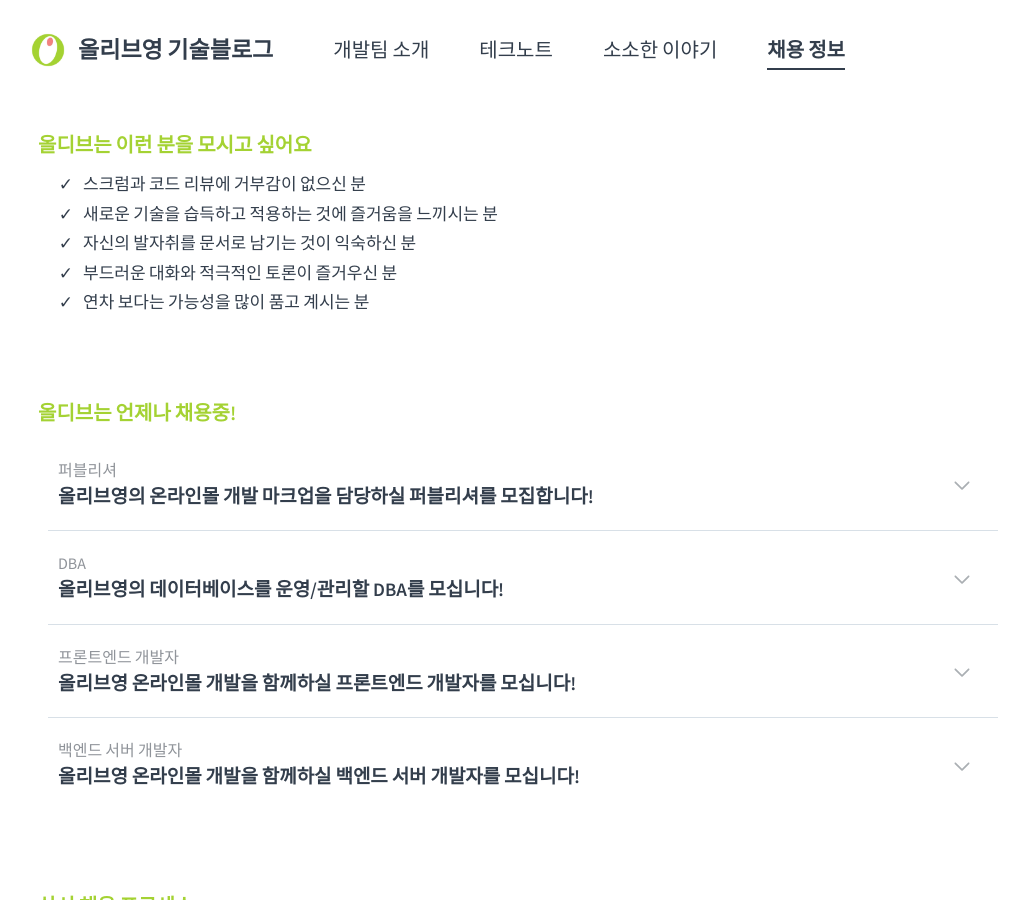
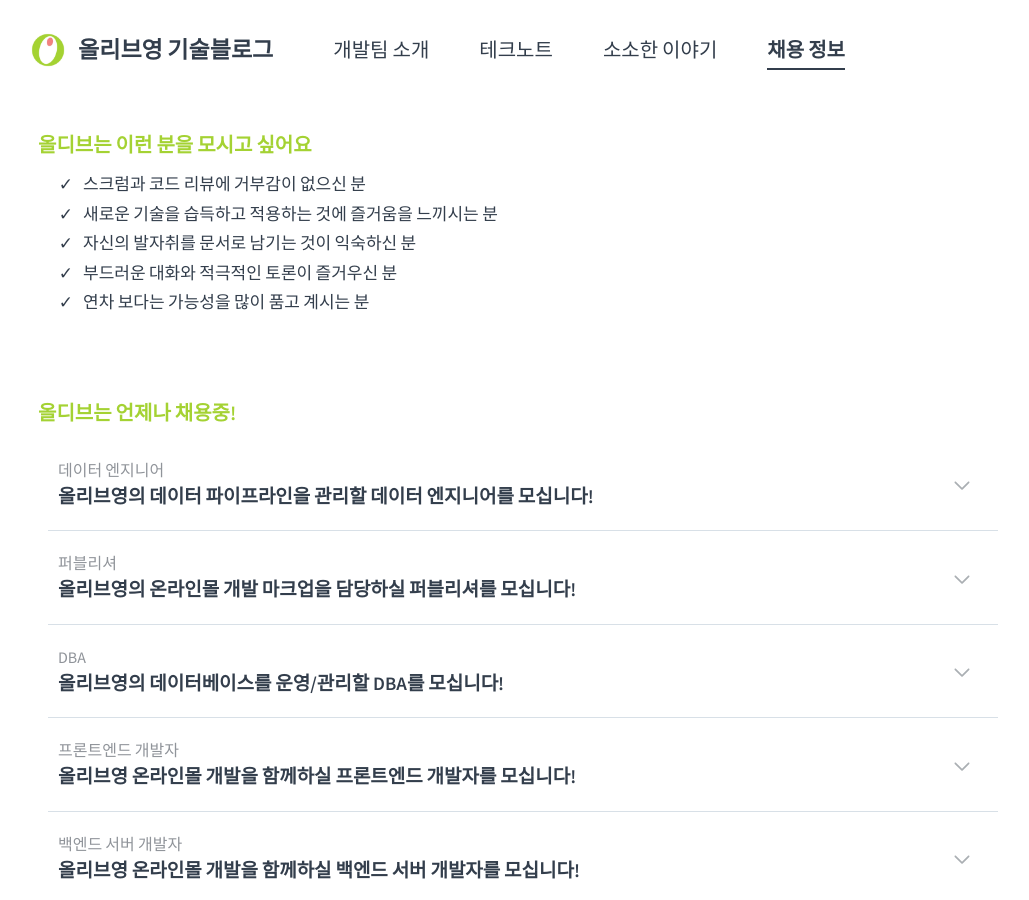
Before and after one commit to tedpark/oy-alldev.github.io, a Jekyll site: the page built from recruit/index.md, in a window 1280 px wide and 900 px high. Shown: the whole window, without its empty margins (117-1146 px from the left). Built offline with Jekyll 4.4.1, drawn with Linux system fonts in a browser that asks for light colours; part of the change alters nothing that is shown.

Commit message:
feature/신규 채용 포지션 추가

```diff
--- a/_data/recruit-position.yml
+++ b/_data/recruit-position.yml
@@ -70,7 +70,7 @@
     - Redis, MongoDB와 같은 NoSQL에 대한 경험 혹은 관심이 있으신 분
 
 - name: 퍼블리셔
-  title: 올리브영의 온라인몰 개발 마크업을 담당하실 퍼블리셔를 모집합니다!
+  title: 올리브영의 온라인몰 개발 마크업을 담당하실 퍼블리셔를 모십니다!
   overview:
     - 올리브영 온라인몰 서비스의 웹 표준 마크업 UI 개발
     - 마크업 산출물의 관리체계 구축 및 관리
@@ -87,3 +87,23 @@
     - SMACSS, BEM과 같은 방법론을 활용한 CSS 개발 경험이 있으신 분
     - 다양한 기술 분야에 관심이 많고 성장하고자 하시는 분
     - e커머스 도메인에서의 직무 경험이 있으신 분
+
+- name: 데이터 엔지니어
+  title: 올리브영의 데이터 파이프라인을 관리할 데이터 엔지니어를 모십니다!
+  overview:
+    - 데이터 파이프라인(수집, 가공, 분석, 제공) 구축 및 운영
+    - 클라우드 환경에서의 머신러닝 시스템 개발 및 운영
+    - 개인화 큐레이션 서비스 개발 및 운영
+    - 데이터 분석 업무 지원
+  requirement:
+    - Python, Java, Scala 등의 개발언어를 1개 이상 사용 가능하신 분
+    - 머신러닝 알고리즘에 대한 이해를 갖고 활용 가능하신 분
+    - AWS 환경에서의 머신러닝 플랫폼 구축 경험이 있으신 분
+    - 학습 모델을 기반으로 한 서비스 연동 구축 경험이 있으신 분
+    - 숫자와 데이터를 좋아하고, 서비스를 통한 실사용자와의 소통을 즐기시는 분
+  useful:
+    - ElasticSearch, Hadoop Eco-system(HIVE, Spark 등)에 대한 이해와 활용이 가능하신 분
+    - NodeJS, Spring framework 개발 경험이 있으신 분
+    - DBMS(오라클, MySQL 등) 사용이 가능하신 분
+    - 데이터 사이언스 경진대회(Kaggle 등)에서 수상 및 우수한 성적을 거두신 분
+    - IT/수학/통계학과 등 관련학과를 전공하신 분
```
